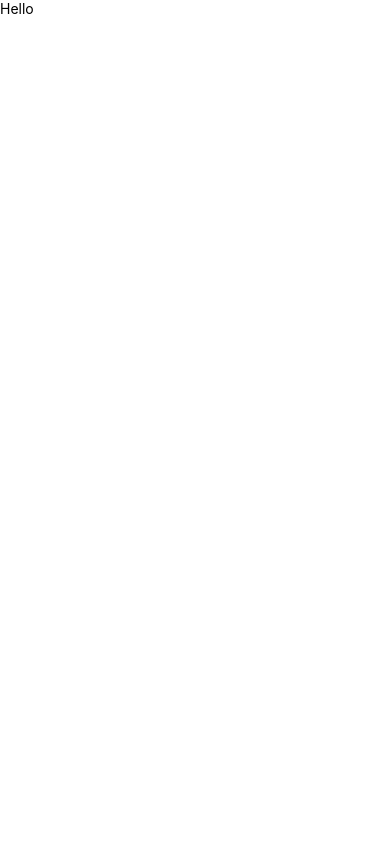
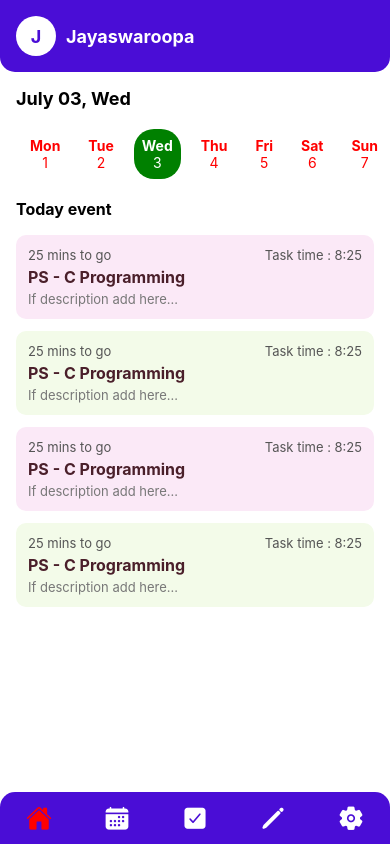
Before and after one commit to JAYASWAROOPA/TrackU, a React Native app: screen / in a window 390 px wide. Built offline with nearby package versions, Linux system fonts and the light colour scheme.

Commit message:
first push to check

```diff
--- a/App.tsx
+++ b/App.tsx
@@ -6,14 +6,14 @@
  */
 
 import { StatusBar, StyleSheet, Text, useColorScheme, View } from 'react-native';
-
+import HomePage from './screens/home_page/Home';
 function App() {
   const isDarkMode = useColorScheme() === 'dark';
 
   return (
     <View style={styles.container}>
       <StatusBar barStyle={isDarkMode ? 'light-content' : 'dark-content'} />
-      <Text>Hello</Text>
+      <HomePage/>
     </View>
   );
 }
--- /dev/null
+++ b/components/BottomNavigation.tsx
@@ -0,0 +1,39 @@
+import React from 'react';
+import { View, TouchableOpacity, StyleSheet } from 'react-native';
+import { Ionicons } from '@expo/vector-icons'; // use expo icons
+
+const BottomNavigation = () => {
+  return (
+    <View style={styles.container}>
+      <TouchableOpacity>
+        <Ionicons name="home" size={26} color="red" />
+      </TouchableOpacity>
+      <TouchableOpacity>
+        <Ionicons name="calendar" size={26} color="white" />
+      </TouchableOpacity>
+      <TouchableOpacity>
+        <Ionicons name="checkbox" size={26} color="white" />
+      </TouchableOpacity>
+      <TouchableOpacity>
+        <Ionicons name="pencil" size={26} color="white" />
+      </TouchableOpacity>
+      <TouchableOpacity>
+        <Ionicons name="settings" size={26} color="white" />
+      </TouchableOpacity>
+    </View>
+  );
+};
+
+const styles = StyleSheet.create({
+  container: {
+    flexDirection: 'row',
+    justifyContent: 'space-around',
+    alignItems: 'center',
+    backgroundColor: '#4a0dd6',
+    paddingVertical: 12,
+    borderTopLeftRadius: 15,
+    borderTopRightRadius: 15,
+  },
+});
+
+export default BottomNavigation;
--- /dev/null
+++ b/components/DayContainer.tsx
@@ -0,0 +1,38 @@
+import React from 'react';
+import {Text, TouchableOpacity, StyleSheet } from 'react-native';
+
+const DayContainer = ({ dayName, date, isSelected, onPress }) => {
+  return (
+    <TouchableOpacity
+      style={[styles.container, isSelected && styles.selected]}
+      onPress={onPress}
+    >
+      <Text style={[styles.day, isSelected && styles.selectedText]}>{dayName}</Text>
+      <Text style={[styles.date, isSelected && styles.selectedText]}>{date}</Text>
+    </TouchableOpacity>
+  );
+};
+
+const styles = StyleSheet.create({
+  container: {
+    alignItems: 'center',
+    marginHorizontal: 6,
+    padding: 8,
+    borderRadius: 20,
+  },
+  selected: {
+    backgroundColor: 'green',
+  },
+  day: {
+    color: 'red',
+    fontWeight: 'bold',
+  },
+  date: {
+    color: 'red',
+  },
+  selectedText: {
+    color: 'white',
+  },
+});
+
+export default DayContainer;
--- /dev/null
+++ b/components/EventCard.tsx
@@ -0,0 +1,49 @@
+// EventCard.js
+import React from 'react';
+import { View, Text, StyleSheet } from 'react-native';
+
+const EventCard = ({ timeRemaining, taskTime, title, description, bgColor }) => {
+  return (
+    <View style={[styles.card, { backgroundColor: bgColor }]}>
+      <View style={styles.row}>
+        <Text style={styles.timeRemaining}>{timeRemaining}</Text>
+        <Text style={styles.taskTime}>Task time : {taskTime}</Text>
+      </View>
+      <Text style={styles.title}>{title}</Text>
+      <Text style={styles.description}>{description}</Text>
+    </View>
+  );
+};
+
+const styles = StyleSheet.create({
+  card: {
+    padding: 12,
+    marginVertical: 6,
+    borderRadius: 10,
+    elevation: 3,
+  },
+  row: {
+    flexDirection: 'row',
+    justifyContent: 'space-between',
+  },
+  timeRemaining: {
+    fontSize: 13,
+    color: '#555',
+  },
+  taskTime: {
+    fontSize: 13,
+    color: '#555',
+  },
+  title: {
+    fontSize: 16,
+    fontWeight: 'bold',
+    color: '#4A1F2A',
+    marginVertical: 4,
+  },
+  description: {
+    fontSize: 13,
+    color: '#777',
+  },
+});
+
+export default EventCard;
--- /dev/null
+++ b/components/TopAppBar.tsx
@@ -0,0 +1,45 @@
+import React from 'react';
+import { View, Text, StyleSheet, Image } from 'react-native';
+
+const TopAppBar = ({ username }) => {
+  return (
+    <View style={styles.container}>
+      <View style={styles.profileCircle}>
+        <Text style={styles.profileInitial}>J</Text>
+      </View>
+      <Text style={styles.username}>{username}</Text>
+    </View>
+  );
+};
+
+const styles = StyleSheet.create({
+  container: {
+    flexDirection: 'row',
+    alignItems: 'center',
+    backgroundColor: '#4a0dd6',
+    padding: 16,
+    borderBottomLeftRadius: 15,
+    borderBottomRightRadius: 15,
+  },
+  profileCircle: {
+    width: 40,
+    height: 40,
+    borderRadius: 20,
+    backgroundColor: '#fff',
+    justifyContent: 'center',
+    alignItems: 'center',
+    marginRight: 10,
+  },
+  profileInitial: {
+    fontSize: 18,
+    fontWeight: 'bold',
+    color: '#4a0dd6',
+  },
+  username: {
+    fontSize: 18,
+    color: 'white',
+    fontWeight: 'bold',
+  },
+});
+
+export default TopAppBar;
--- /dev/null
+++ b/screens/home_page/Home.tsx
@@ -0,0 +1,95 @@
+import React, { useState } from 'react';
+import { View, Text, ScrollView, StyleSheet } from 'react-native';
+import TopAppBar from '../../components/TopAppBar';
+import BottomNavigation from '../../components/BottomNavigation';
+import DayContainer from '../../components/DayContainer';
+import EventCard from '../../components/EventCard';
+
+const HomePage = () => {
+  const [selectedDay, setSelectedDay] = useState(3);
+
+  const days = [
+    { day: 'Mon', date: 1 },
+    { day: 'Tue', date: 2 },
+    { day: 'Wed', date: 3 },
+    { day: 'Thu', date: 4 },
+    { day: 'Fri', date: 5 },
+    { day: 'Sat', date: 6 },
+    { day: 'Sun', date: 7 },
+  ];
+
+  const events = [
+    { timeRemaining: '25 mins to go', taskTime: '8:25', title: 'PS - C Programming', description: 'If description add here...', bgColor: '#fbe9f7' },
+    { timeRemaining: '25 mins to go', taskTime: '8:25', title: 'PS - C Programming', description: 'If description add here...', bgColor: '#f3fbe9' },
+    { timeRemaining: '25 mins to go', taskTime: '8:25', title: 'PS - C Programming', description: 'If description add here...', bgColor: '#fbe9f7' },
+    { timeRemaining: '25 mins to go', taskTime: '8:25', title: 'PS - C Programming', description: 'If description add here...', bgColor: '#f3fbe9' },
+  ];
+
+  return (
+    <View style={styles.container}>
+      {/* Top App Bar */}
+      <TopAppBar username="Jayaswaroopa" />
+
+      <ScrollView style={styles.body}>
+        <Text style={styles.header}>July 03, Wed</Text>
+
+        {/* Days Row */}
+        <View style={styles.daysRow}>
+          {days.map((d, index) => (
+            <DayContainer
+              key={index}
+              dayName={d.day}
+              date={d.date}
+              isSelected={selectedDay === d.date}
+              onPress={() => setSelectedDay(d.date)}
+            />
+          ))}
+        </View>
+
+        <Text style={styles.subHeader}>Today event</Text>
+
+        {/* Events */}
+        {events.map((event, index) => (
+          <EventCard
+            key={index}
+            timeRemaining={event.timeRemaining}
+            taskTime={event.taskTime}
+            title={event.title}
+            description={event.description}
+            bgColor={event.bgColor}
+          />
+        ))}
+      </ScrollView>
+
+      {/* Bottom Navigation */}
+      <BottomNavigation />
+    </View>
+  );
+};
+
+const styles = StyleSheet.create({
+  container: {
+    flex: 1,
+    backgroundColor: '#fff',
+  },
+  body: {
+    flex: 1,
+    padding: 16,
+  },
+  header: {
+    fontSize: 18,
+    marginBottom: 10,
+    fontWeight: 'bold',
+  },
+  daysRow: {
+    flexDirection: 'row',
+    marginVertical: 10,
+  },
+  subHeader: {
+    fontSize: 16,
+    marginVertical: 10,
+    fontWeight: 'bold',
+  },
+});
+
+export default HomePage;
```
Also changed, not shown: screens/home_page/Style.tsx (added).
